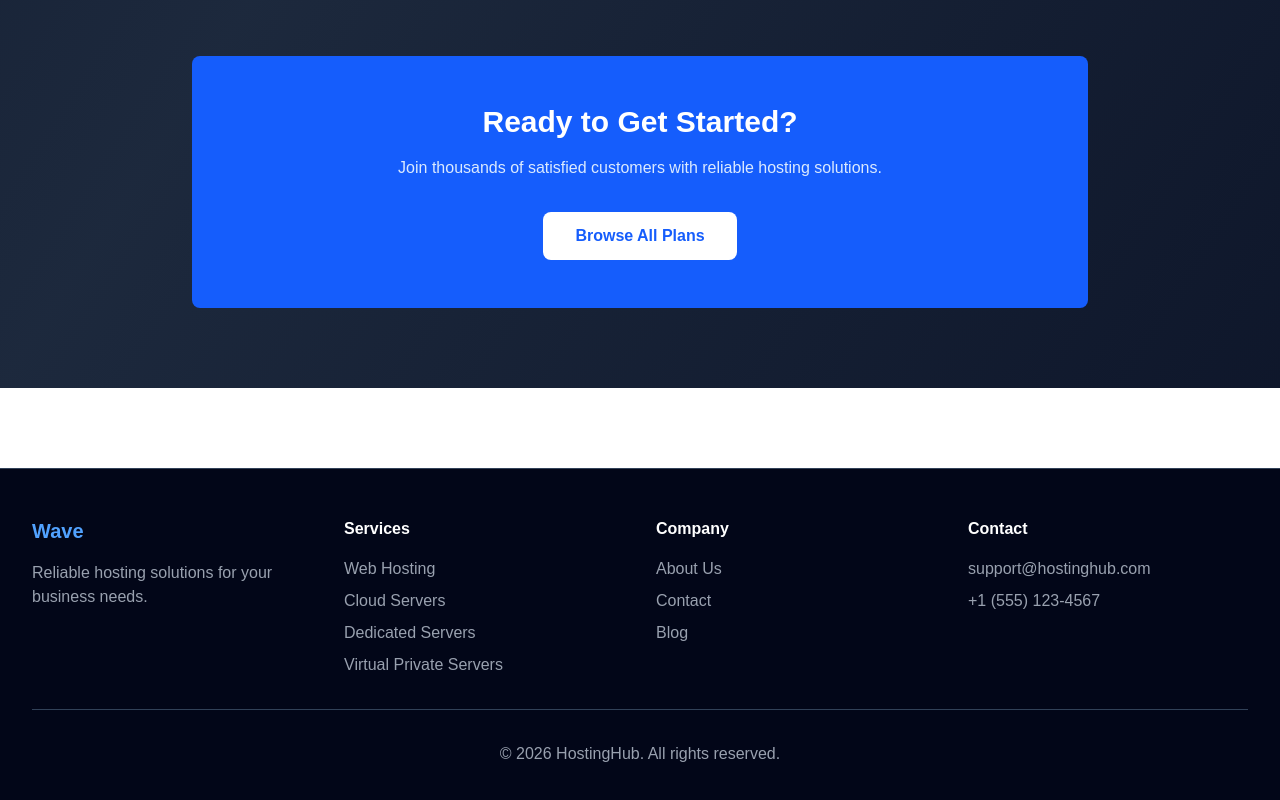
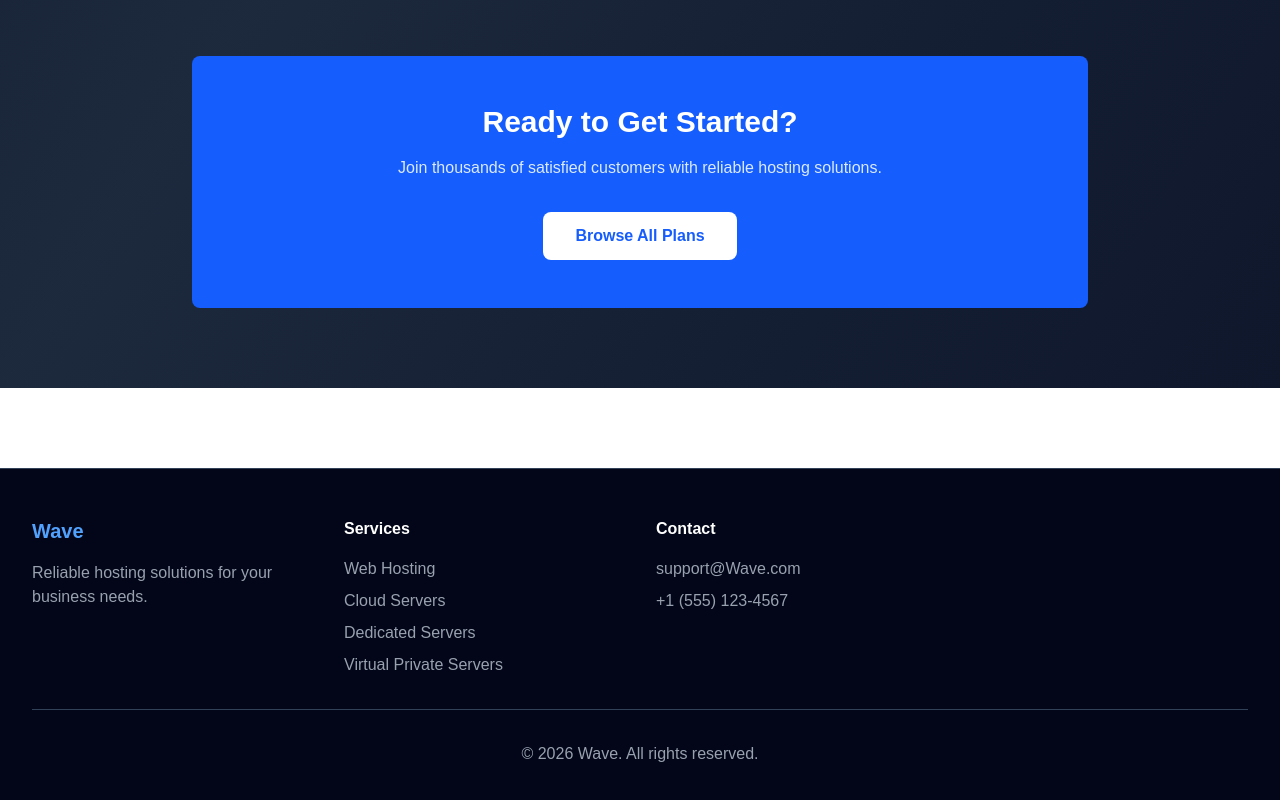
Before and after one commit to svsimsuangco-cell/Wave, a Next.js app: page / in a window 1280 px wide. Shown: the part 1651-2451 px from the top of the page. Built offline with nearby package versions, Linux system fonts and the light colour scheme; no server answers; the database is empty.

Commit message:
Hide Company Footer

```diff
--- a/src/components/Footer.tsx
+++ b/src/components/Footer.tsx
@@ -40,7 +40,7 @@ export default function Footer() {
             </ul>
           </div>
 
-          <div>
+          {/* <div>
             <h4 className="text-white font-semibold mb-4">Company</h4>
             <ul className="space-y-2">
               <li>
@@ -59,18 +59,18 @@ export default function Footer() {
                 </Link>
               </li>
             </ul>
-          </div>
+          </div> */}
 
           <div>
             <h4 className="text-white font-semibold mb-4">Contact</h4>
-            <p className="text-gray-400 mb-2">support@hostinghub.com</p>
+            <p className="text-gray-400 mb-2">support@Wave.com</p>
             <p className="text-gray-400">+1 (555) 123-4567</p>
           </div>
         </div>
 
         <div className="border-t border-slate-700 pt-8">
           <p className="text-gray-400 text-center">
-            &copy; 2026 HostingHub. All rights reserved.
+            &copy; 2026 Wave. All rights reserved.
           </p>
         </div>
       </div>
```
